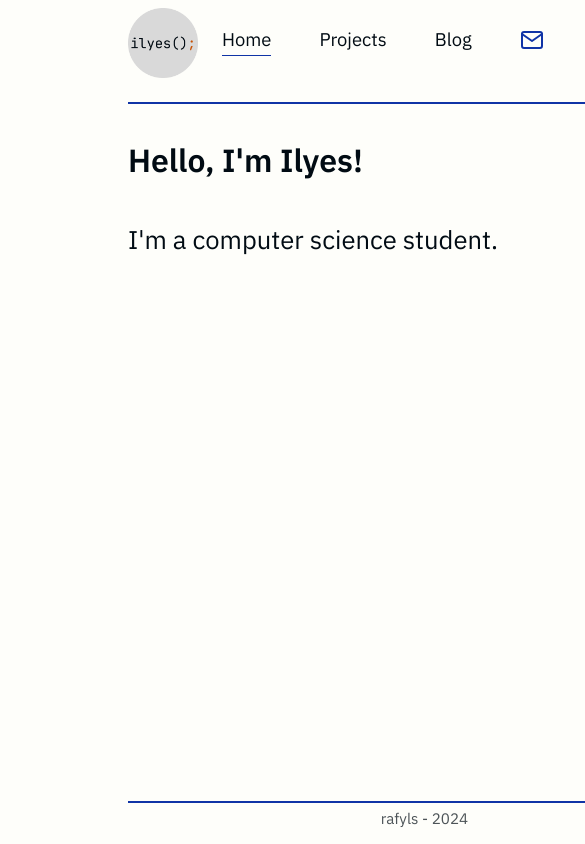
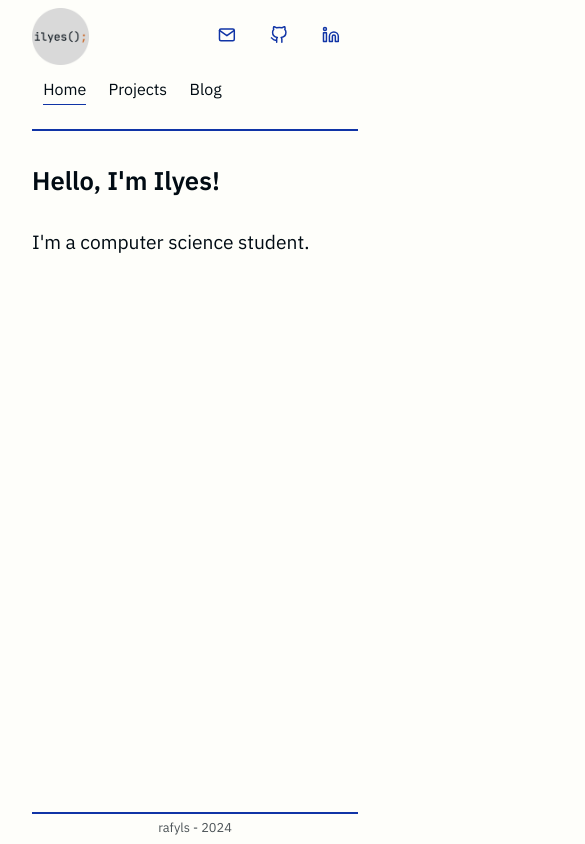
Before and after one commit to rafyls/rafyls.github.io, a plain HTML site: page index.html in a window 390 px wide. Shown: the top 844 px of the page, 585 px wide, since content can reach past the window. Drawn offline with Linux system fonts and the light colour scheme.

Commit message:
Make the homepage responsive for small mobile devices

```diff
--- a/index.html
+++ b/index.html
@@ -2,6 +2,7 @@
 <html lang="en" dir="ltr">
 <head>
     <meta charset="utf-8">
+    <meta name="viewport" content="width=device-width, initial-scale=1">
     <title>Ilyes' Website</title>
     <style>
         @import url("reset.css");
@@ -20,9 +21,9 @@
                 </ul>
             </nav>
         </div>
-        <div class="header-nav-flex-item">
+        <div class="header-nav-flex-item header-nav-flex-item-contact">
             <nav>
-                <ul class="ul-intlinks-flex-container">
+                <ul class="ul-contact-flex-container">
                     <li><a href="mailto:rafyls@proton.me">
                         <svg xmlns="http://www.w3.org/2000/svg" width="27" height="27" viewBox="0 0 27 27" fill="none" stroke="currentColor" stroke-width="2" stroke-linecap="round" stroke-linejoin="round"><path d="M4 4h16c1.1 0 2 .9 2 2v12c0 1.1-.9 2-2 2H4c-1.1 0-2-.9-2-2V6c0-1.1.9-2 2-2z"></path><polyline points="22,6 12,13 2,6"></polyline></svg>
                     </a></li>
--- a/style.css
+++ b/style.css
@@ -7,6 +7,7 @@ html {
 }
 *, *:before, *:after {
     box-sizing: inherit;
+    /* outline: 1px red solid; */
 }
 
 body {
@@ -36,6 +37,7 @@ div > hr {
 .hr-footer {
     margin-top: 1em;
 }
+/* ------ */
 
 /* Header */
 header a {
@@ -97,6 +99,7 @@ header > img {
     height: 70px;
     margin-right: auto;
     flex: none;
+    max-width: 100%;
 }
 
 .header-flex-container {
@@ -126,6 +129,7 @@ header > img {
     flex: none;
     margin: 0 1.5em;
 }
+/* ------ */
 
 /* Main Content */
 main .main-heading {
@@ -143,6 +147,7 @@ main .main-description {
     color: #010B13;
     margin: 2em 0;
 }
+/* ------ */
 
 /* Footer */
 footer {
@@ -152,3 +157,71 @@ footer {
     text-align: center;
     color: rgba(1, 11, 19, .7);
 }
+/* ------ */
+
+/* Media queries for small screen devices */
+@media (min-width: 320px) and (max-width: 767px) {
+    body {
+        max-width: 100%;
+        height: 98%;
+        margin: 0.5em 2em;
+        grid-template-rows: auto auto 1fr auto auto;
+    }
+
+    /* Header */
+    header a {
+        font-size: 1rem;
+    }
+
+    header > img {
+        width: 57px;
+        height: 57px;
+        order: 0;
+    }
+
+    .header-flex-container {
+        flex-wrap: wrap;
+    }
+
+    .header-nav-flex-item {
+        order: 1;
+    }
+
+    .header-nav-flex-item-contact {
+        order: 0;
+    }
+
+    header svg {
+        width: 20px;
+        height: 20px;
+    }
+
+    .ul-intlinks-flex-container {
+        margin-top: 1em;
+    }
+
+    .ul-intlinks-flex-container > li {
+        margin: 0 0.7em;
+    }
+
+    .ul-contact-flex-container > li {
+        margin: 0 1em;
+    }
+    /* ------ */
+
+    /* Main Content */
+    main .main-heading {
+        font-size: 1.6rem;
+    }
+
+    main .main-description {
+        font-size: 1.2rem;
+    }
+    /* ------ */
+
+    /* Footer */
+    footer {
+        font-size: 0.8rem;
+    }
+    /* ------ */
+}
```
